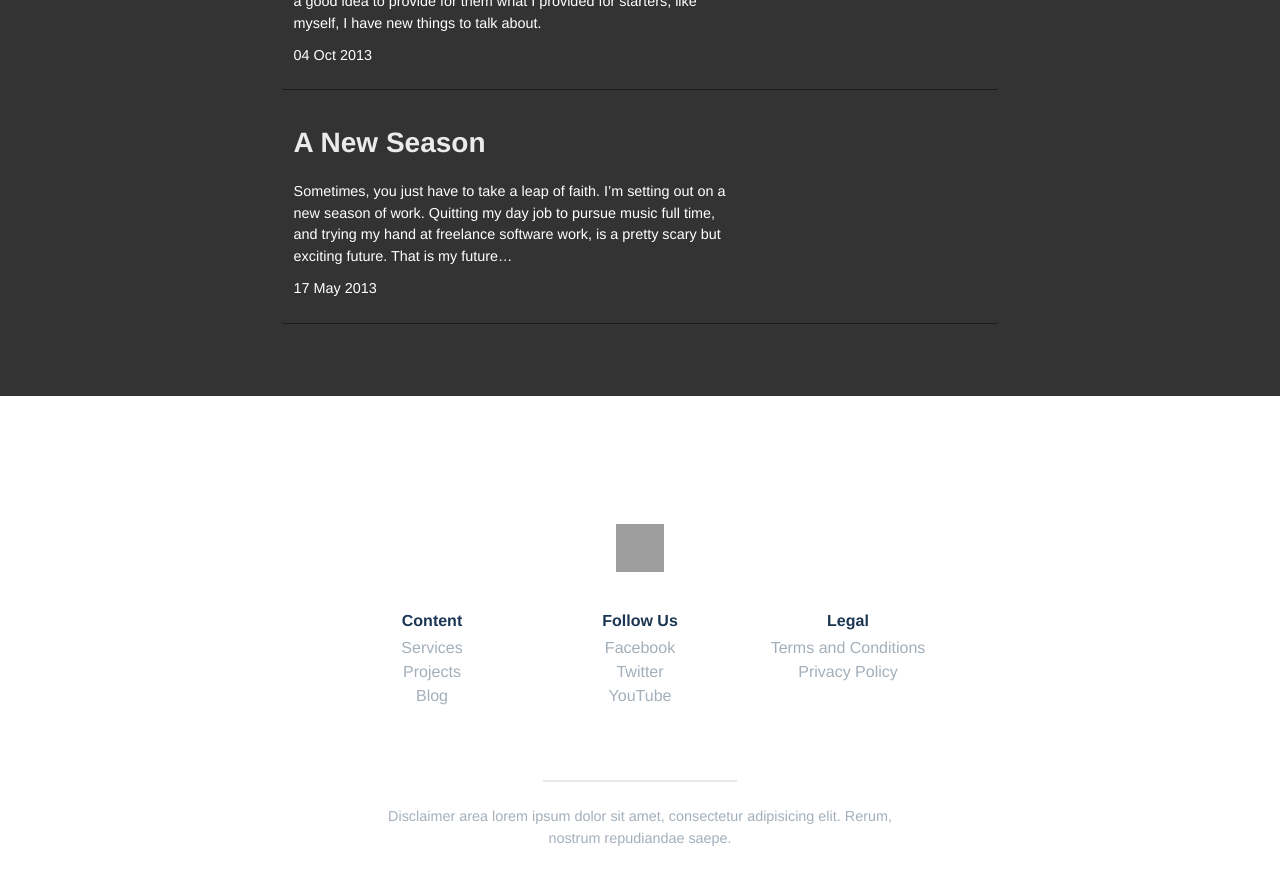
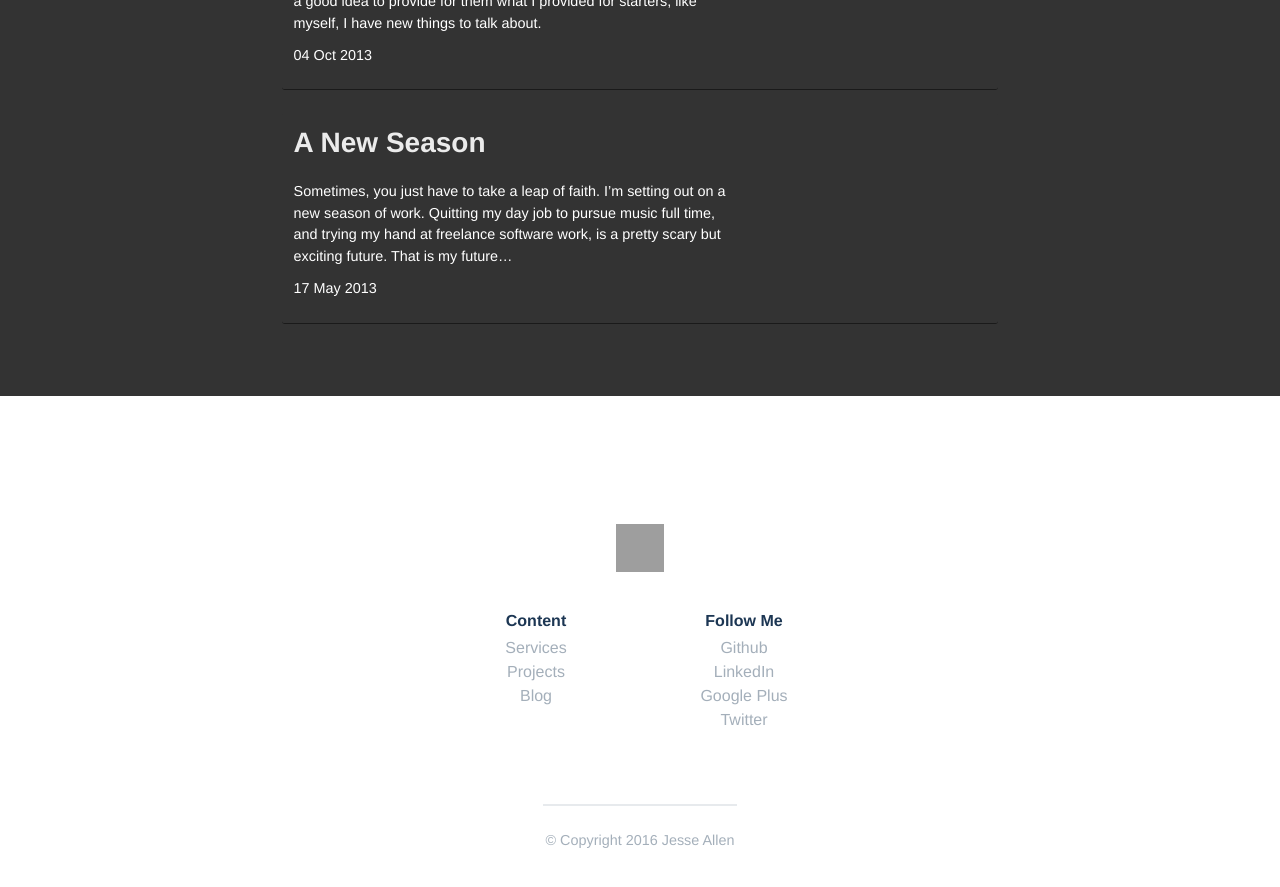
Before and after one commit to jessecarl/jessecarl.github.io, a Jekyll site: the page built from index.html, in a window 1280 px wide and 900 px high, scrolled down 2276 px. Shown: the top 887 px of the window. Built offline with Jekyll 4.4.1, drawn with Linux system fonts in a browser that asks for light colours; grey boxes are pictures that could not be loaded.

Commit message:
Updated footer with correct info
Updates the footer to have correct social media links. Removes legal
section and adds copyright.

```diff
--- a/_includes/footer.html
+++ b/_includes/footer.html
@@ -1,13 +1,3 @@
-<!--
-<footer>
-  <p>
-    <a href="http://github.com/jessecarl/" class="muted"><i class="icon-github-sign"></i></a>
-    <a href="http://www.linkedin.com/pub/jesse-allen/2b/362/2a8/" class="muted"><i class="icon-linkedin-sign"></i></a>
-    <a href="https://plus.google.com/109707451665965112939/" class="muted"><i class="icon-google-plus-sign"></i></a>
-  </p>
-</footer>
--->
-
 <footer class="footer" role="contentinfo">
   <div class="footer-logo">
     <img src="{{ site.logo_url }}" alt="{{ site.name }}" />
@@ -20,19 +10,15 @@
       <li><a href="/blog/">Blog</a></li>
     </ul>
     <ul>
-      <li><h3>Follow Us</h3></li>
-      <li><a href="javascript:void(0)">Facebook</a></li>
-      <li><a href="javascript:void(0)">Twitter</a></li>
-      <li><a href="javascript:void(0)">YouTube</a></li>
-    </ul>
-    <ul>
-      <li><h3>Legal</h3></li>
-      <li><a href="javascript:void(0)">Terms and Conditions</a></li>
-      <li><a href="javascript:void(0)">Privacy Policy</a></li>
+      <li><h3>Follow Me</h3></li>
+      <li><a href="http://github.com/jessecarl/">Github</a></li>
+      <li><a href="http://www.linkedin.com/pub/jesse-allen/2b/362/2a8/">LinkedIn</a></li>
+      <li><a href="https://plus.google.com/109707451665965112939/">Google Plus</a></li>
+      <li><a href="http://twitter.com/jessecarl">Twitter</a></li>
     </ul>
   </div>
 
   <hr>
 
-  <p>Disclaimer area lorem ipsum dolor sit amet, consectetur adipisicing elit. Rerum, nostrum repudiandae saepe.</p>
+  <p>© Copyright 2016 Jesse Allen</p>
 </footer>
```
